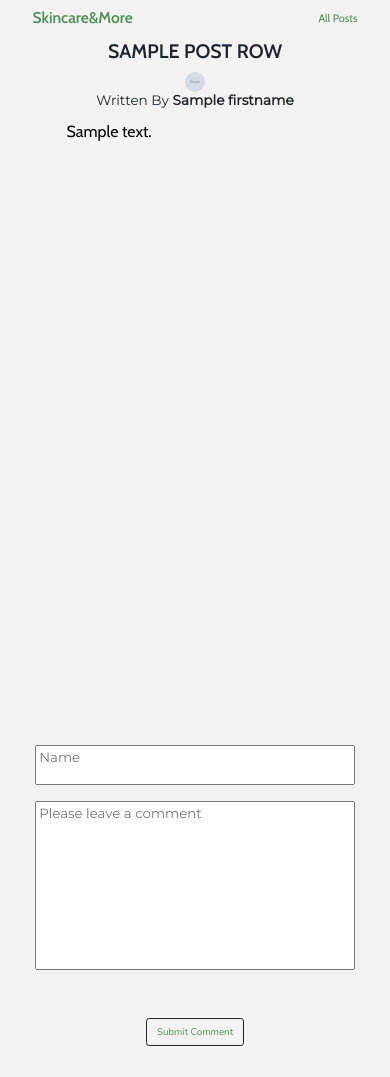
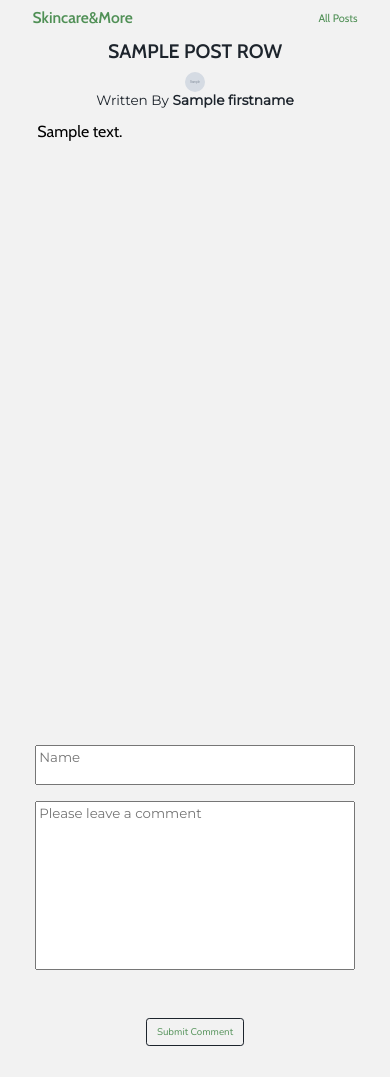
Before and after one commit to Adeyomola/skinshimmer, a Flask app: template this/templates/get_post.html in a window 390 px wide. Shown: the top 1077 px of the page. Run offline with Flask 3, Linux system fonts and the light colour scheme; the template is opened without the code that fills it: most values are stand-ins (such as "Sample title", 1, 10 or a date in 2020); grey boxes marked "Sample" are stand-in pictures.

Commit message:
update getpost body width for mobile

```diff
--- a/this/static/styles/getpost.css
+++ b/this/static/styles/getpost.css
@@ -42,7 +42,7 @@ article {
 }
 
 #body-1 {
-    width: 70%;
+    width: 85%;
     max-width: 90%;
     min-height: 70vh;
     margin-bottom: 5vh;
@@ -103,5 +103,6 @@ article {
 @media screen and (min-width: 1024px) {
     #body-1 {
         font-size: 1rem;
+        width: 70%;
     }
 }
```
